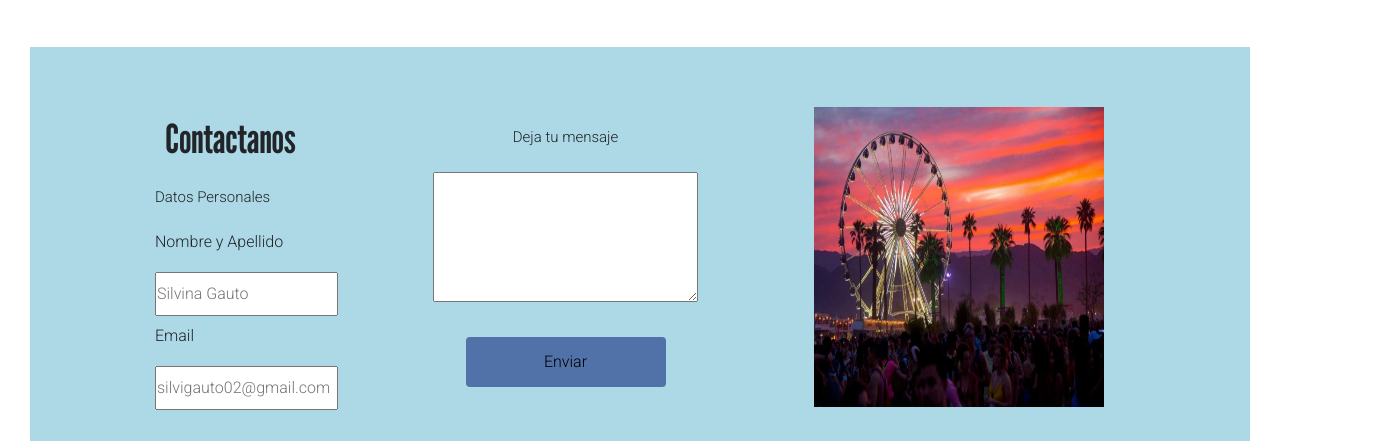
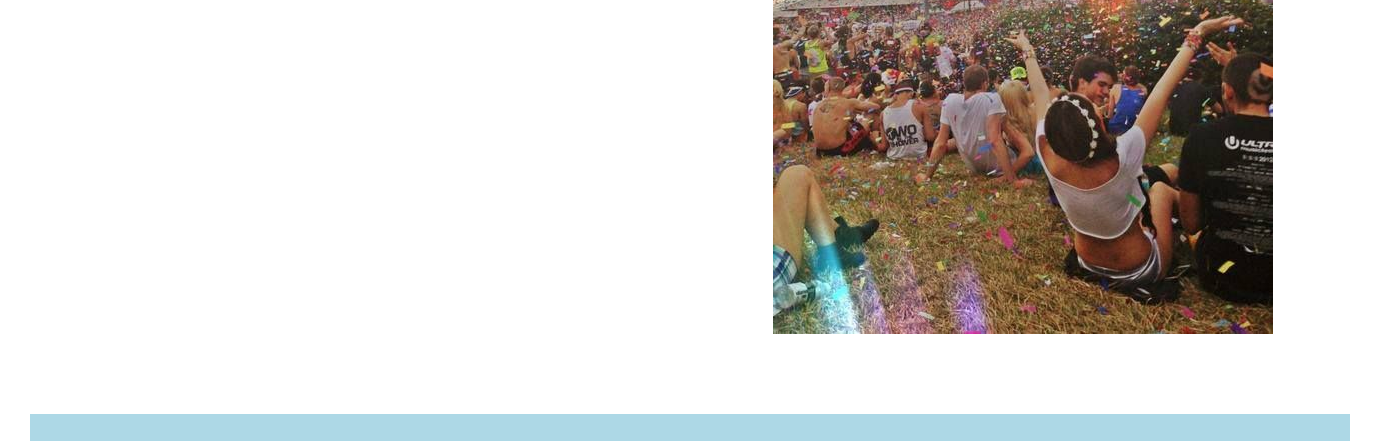
Before and after one commit to Silvigauto/CH-SASS, a website: page index.html in a window 1280 px wide. Shown: the part 1134-1575 px from the top of the page, 1380 px wide, since content can reach past the window. Drawn offline with nearby package versions, Linux system fonts and the light colour scheme.

Commit message:
sobreN again

```diff
--- a/css/style.css
+++ b/css/style.css
@@ -13,11 +13,7 @@
 }
 
 body {
-	/*overflow-x: hidden;*/
-	/*height: 100vh;*/
-	/*background: rgb(230,125,171);
-	background: linear-gradient(0deg, rgba(230,125,171,1) 0%, rgba(159,188,224,1) 84%, rgba(148,187,233,1) 87%);*/
-	/*background-repeat: no-repeat;*/
+
 	background-size: cover;
 }
 
@@ -184,25 +180,21 @@
 
 }
 
-/*.nosotros {
- 	grid-area: nosotros;
- 	text-align: center;
-}
-*/
-.contactanos {
+
+/*.contactanos {
  	grid-area: contactanos;
  	display: flex;
  	flex-direction: column;
  	align-items: center;
-}
+}*/
 
- 	.boton {
+ 	/*.boton {
 	 	display: flex;
 	 	flex-direction: column;
 	 	align-items: center;
-	}
+	}*/
 
-		.boton1 {
+		/*.boton1 {
 		 	background-color: rgb(81, 114, 168);
 		 	border: none;
 		 	padding: 5px;
@@ -211,24 +203,24 @@
 		 	border-radius: 4px ;
 		 	width: 200px;
 		 	text-align: center;
-		}
+		}*/
 
- 	.tamanofoto {
+ 	/*.tamanofoto {
 	width: 600px;
 	height: 500px;
-	}
+	}*/
 
-	.dejatuM {
+	/*.dejatuM {
 			display: flex;
 			flex-direction: column;
 			align-items: center;
 			height: 300px;
 
-		}
+		}*/
 
-	.boton1 {
+	/*.boton1 {
 		margin-top: 15px;
-	}
+	}*/
 
 
 .footer {
@@ -283,47 +275,49 @@
 
 @media (min-width: 768px) {
 
-	.contactanos {
+	/*.contactanos {
 		display: flex;
 		flex-direction: row;
 		justify-content: space-evenly;
 		flex-wrap: wrap;
-	}
+	}	*/
 
-		.datosP {
+		/*.datosP {
 
 			padding: 9px;
 			height: 350px;
-		}
+		}*/
 
-		.dejatuM {
+		/*.dejatuM {
 			display: flex;
 			flex-direction: column;
 			align-items: center;
 			height: 300px;
-		}
+		}*/
 
-		.tamanofoto {
+		/*.tamanofoto {
 			width: 100%;
-		}
+		}*/
 
 /*TAMAÑO BOTON HAMBURGUESA MAS CHICO*/
-	.navbar-toggler-icon {
+	/*.navbar-toggler-icon {
 	    width: 3em;
 	    height: 5em;
 
-	}
-}
-
-@media (min-width: 992px) {
-	/*ESPACIO ENTRE UL LI*/
-	ul li a {
-		margin: 8px;
-	}
-}
+	}*/
+/*}
+*/
 
 
-@media (min-width: 1024px) {
+/*@media (min-width: 992px) {*/
+	/*ESPACIO ENTRE UL LI*/
+	/*ul li a {
+		margin: 8px;
+	}*/
+/*}*/
+
+
+/*@media (min-width: 1024px) {*/
 
 	/*.nosotros {
 
@@ -342,32 +336,32 @@
 		width: 50%;
 	}*/
 
-	.datosP {
+	/*.datosP {
 		display: flex;
 		flex-direction: column;
 		justify-content: center;
 		height: 300px;
-	}
+	}*/
 
-	.dejatuM {
+	/*.dejatuM {
 		display: flex;
 		flex-direction: column;
 		justify-content: center;
 		height: 300px;
-	}
+	}*/
 
 
-	.tamanofoto {
+	/*.tamanofoto {
 		display: flex;
 		flex-direction: column;
 		justify-content: center;
 		height: 360px;
 		width: 350px;
-		}
+		}*/
 
-	.boton {
+	/*.boton {
 		margin: 20px;
-	}
+	}*/
 
 	.footer {
 		display: flex;
--- a/scss/_sobreN.scss
+++ b/scss/_sobreN.scss
@@ -53,4 +53,3 @@
 	}
 
 }
-// EMPIEZA CONTACTANOS
```
